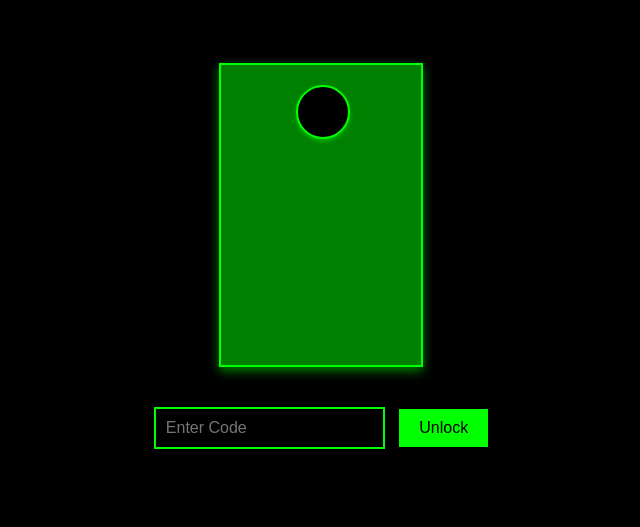
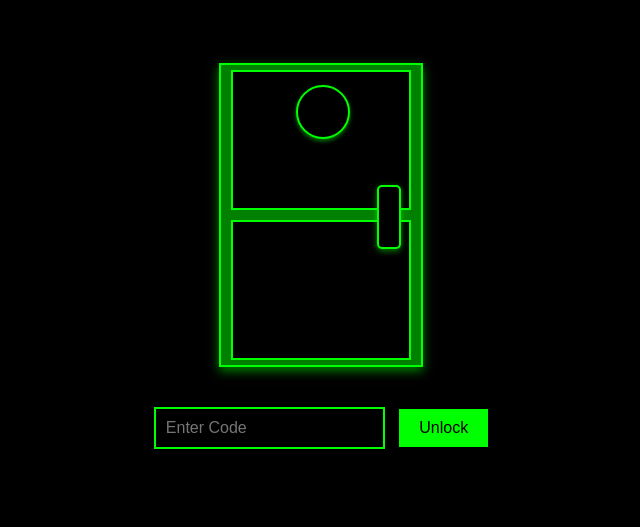
Before and after one commit to wackell-m/locked-door, a plain HTML site: page index.html in a window 1280 px wide. Shown: the part 117-644 px from the top of the page, without its empty margins (319-959 px from the left). Drawn offline with Linux system fonts and the light colour scheme.

Commit message:
Update index.html

```diff
--- a/index.html
+++ b/index.html
@@ -8,9 +8,13 @@
 </head>
 <body>
     <div class="container">
-        <div class="door" id="door">
-            <div class="keyfob-area"></div>
-        </div>
+       <div class="door" id="door">
+    <div class="keyfob-area"></div>
+    <div class="door-panel"></div>
+    <div class="door-panel"></div>
+    <div class="door-handle"></div>
+</div>
+
         <input type="text" id="codeInput" class="code-input" placeholder="Enter Code">
         <button onclick="checkCode()">Unlock</button>
         <div class="reveal" id="reveal">68</div>
```
